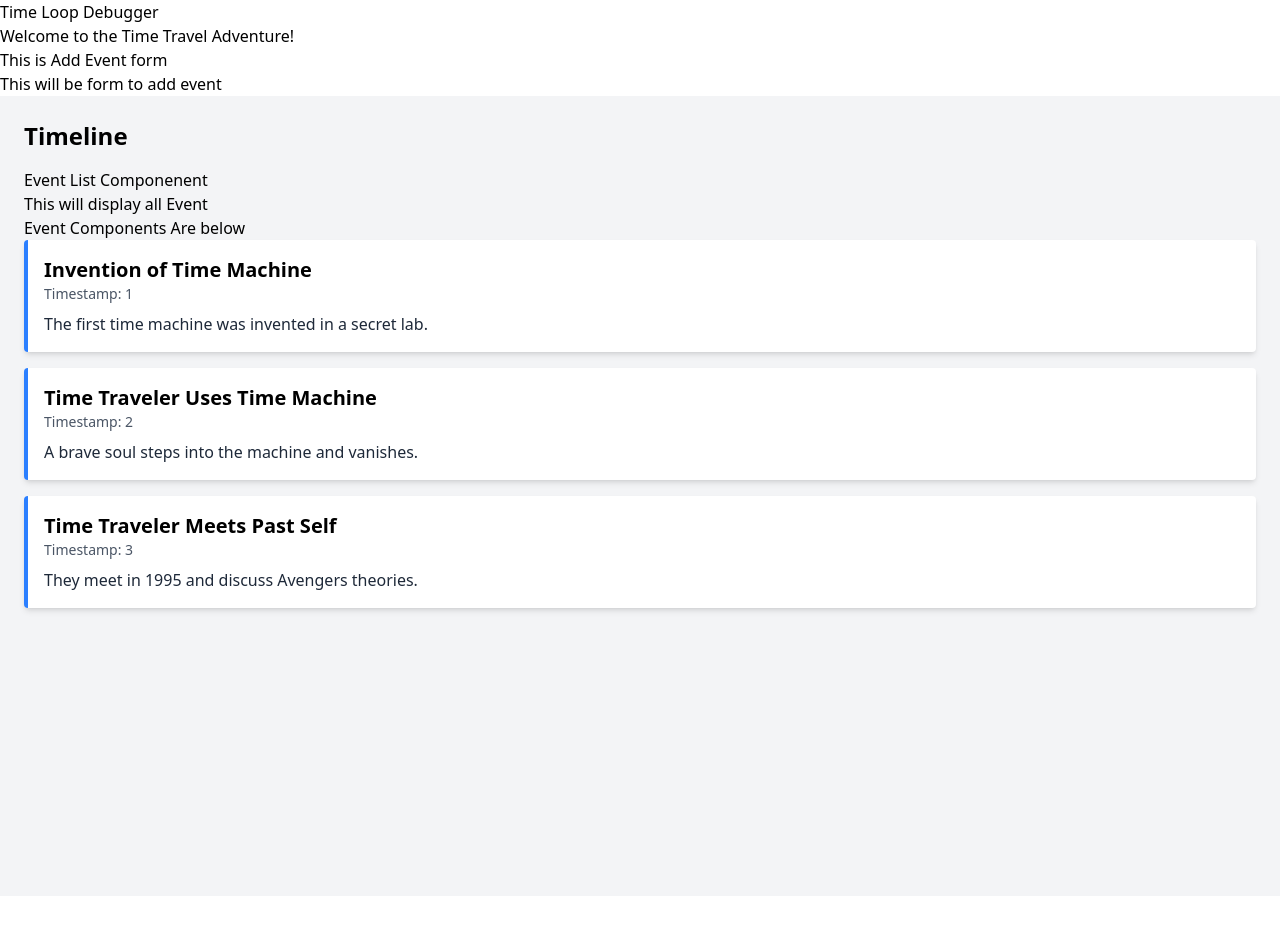
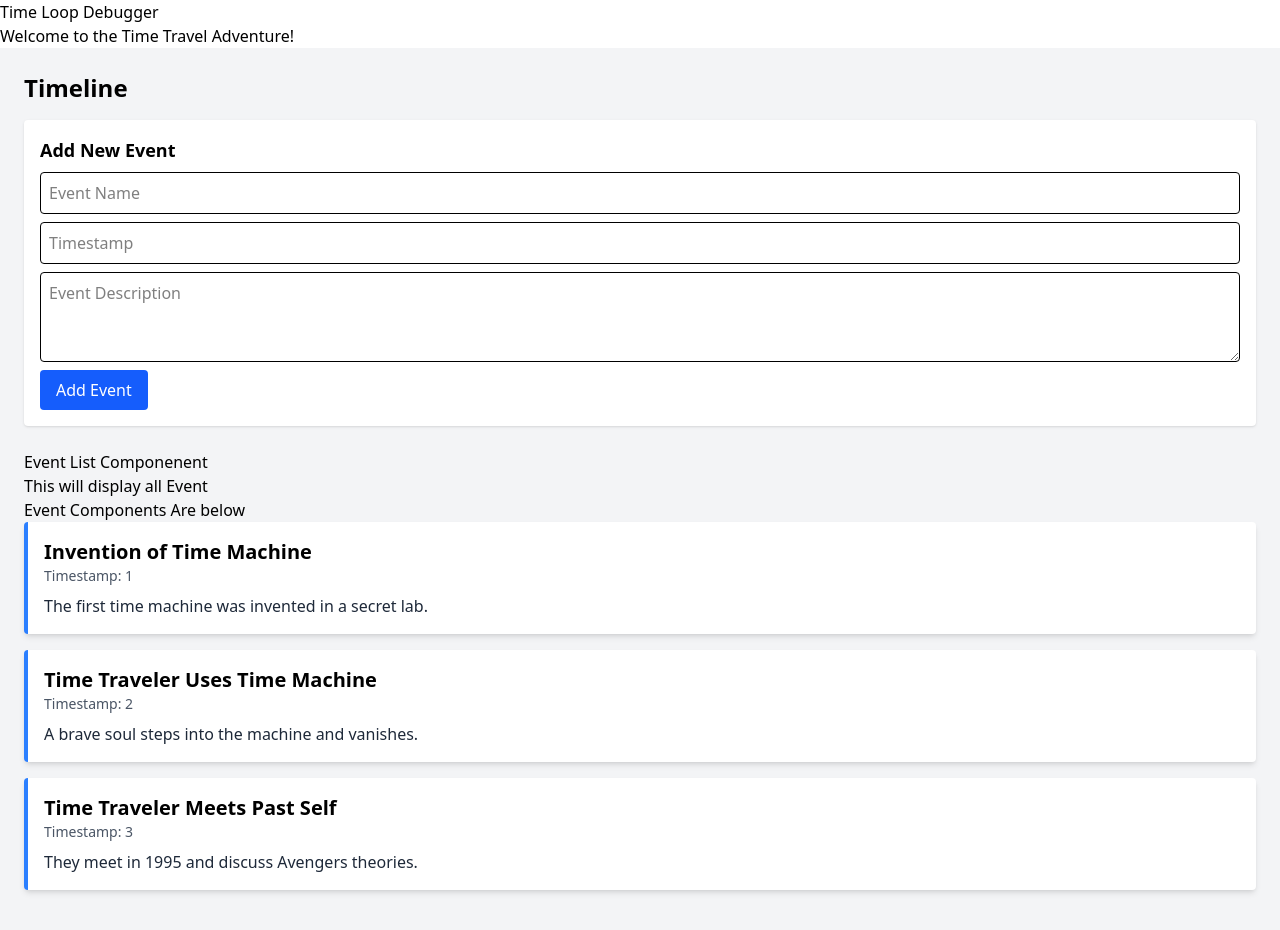
Before and after one commit to rajin-siam/time-loop-debugger, a React (Vite) app: page / in a window 1280 px wide. Before the commit the page ends 896 px from the top, so only its background shows below. Built offline with nearby package versions, Linux system fonts and the light colour scheme.

Commit message:
feat: implement event form to add dynamic event

```diff
--- a/src/App.jsx
+++ b/src/App.jsx
@@ -10,7 +10,6 @@ function App() {
       </header>
 
       <main>
-        <AddEventForm />
         <Timeline />
       </main>
     </div>
--- a/src/components/AddEventForm.jsx
+++ b/src/components/AddEventForm.jsx
@@ -1,10 +1,74 @@
 import React from "react";
-const AddEventForm = () => {
+const AddEventForm = ({ onAdd }) => {
+    const [newEvent, setNewEvent] = React.useState({
+        name: '',
+        timestamp: '',
+        description: '',
+    });
+
+    const handleChange = (e) => {
+        setNewEvent({ ...newEvent, [e.target.name]: e.target.value });
+    }
+
+    const handleSubmit = (e) => {
+        e.preventDefault();
+
+        const formattedEvent = {
+            id: Date.now(),
+            name: newEvent.name,
+            timestamp: Number(newEvent.timestamp),
+            description: newEvent.description,
+        }
+        onAdd(formattedEvent);
+        setNewEvent({
+            name: '',
+            timestamp: '',
+            description: '',
+        });
+
+    }
     return (
-        <div>
-            <h3>This is Add Event form</h3>
-            <p>This will be form to add event</p>
-        </div>
+        <form
+            className="mb-6 bg-white p-4 rounded shadow"
+            onSubmit={handleSubmit}>
+            <h3 className="text-lg font-semibold mb-2">Add New Event</h3>
+            <input
+                type="text"
+                name="name"
+                value={newEvent.name}
+                onChange={handleChange}
+                placeholder="Event Name"
+                className="block w-full border p-2 rounded mb-2"
+                required
+            />
+
+            <input
+                type="number"
+                name="timestamp"
+                value={newEvent.timestamp}
+                onChange={handleChange}
+                placeholder="Timestamp"
+                className="block w-full border p-2 rounded mb-2"
+                required
+            />
+
+            <textarea
+                type="text"
+                name="description"
+                value={newEvent.description}
+                onChange={handleChange}
+                placeholder="Event Description"
+                className="block w-full border p-2 rounded mb-2"
+                rows={3}
+                required
+            />
+
+            <button
+                type="submit"
+                className="bg-blue-600 text-white px-4 py-2 rounded hover:bg-blue-700">
+                Add Event
+            </button>
+        </form>
     )
 }
 export default AddEventForm;
--- a/src/components/Timeline.jsx
+++ b/src/components/Timeline.jsx
@@ -1,13 +1,20 @@
 import React from "react";
 import EventList from "./EventList";
-import { sampleEvents as events } from "../data/sampleEvents";
+import { sampleEvents } from "../data/sampleEvents";
+import AddEventForm from "./AddEventForm";
+const Timeline = () => {
+    const [events, setEvents] = React.useState(sampleEvents);
 
-const Timeline = () => {
+    const handleAddEvent = (newEvent) => {
+        setEvents([...events, newEvent]);
+    }
     return (
         <section className="p-6 bg-gray-100 min-h-screen">
             <h2 className="text-2xl font-bold mb-4">
                 Timeline
             </h2>
+            <AddEventForm onAdd={handleAddEvent}/>
+
             <EventList events={events}/>
         </section>
     )
```
